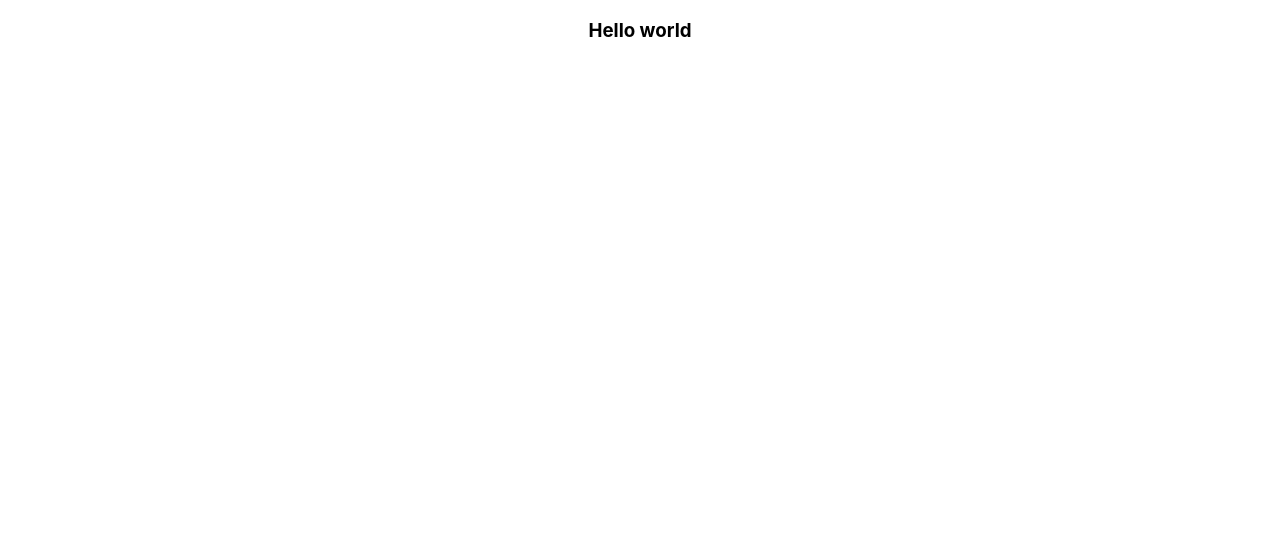
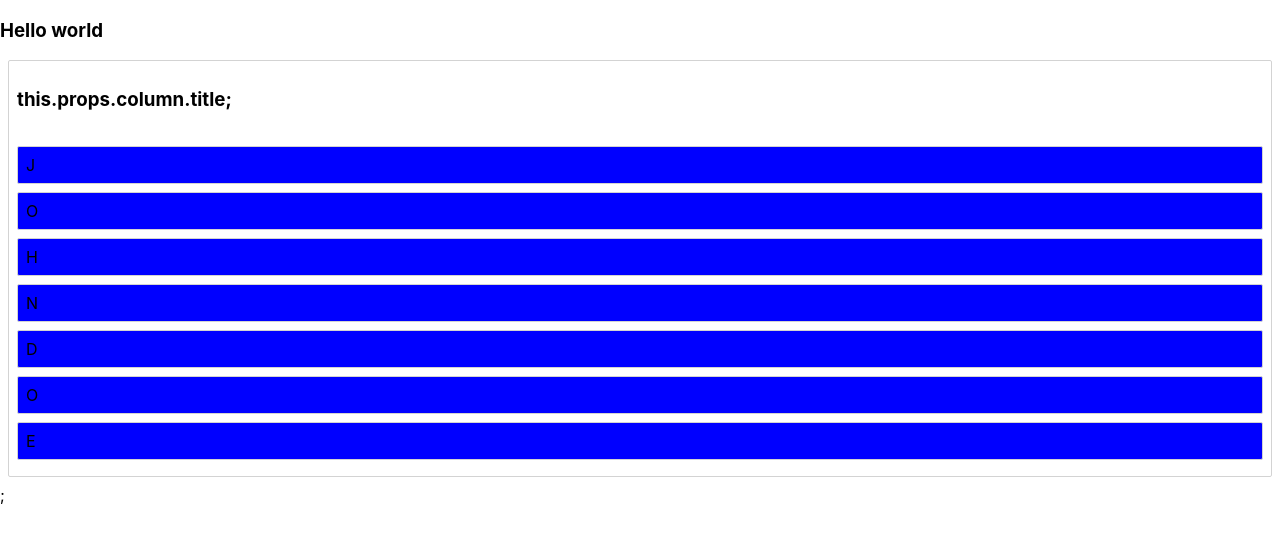
Before and after one commit to JasonSimms/name-game-react, a React (Create React App) app: page / in a window 1280 px wide. Shown: the top 540 px of the page. Built offline with nearby package versions, Linux system fonts and the light colour scheme.

Commit message:
Dragging working not persistent

```diff
--- a/package.json
+++ b/package.json
@@ -4,10 +4,13 @@
   "private": true,
   "homepage": "http://jasonsimms.github.io/name-game-react/",
   "dependencies": {
+    "@atlaskit/css-reset": "^4.0.0",
     "gh-pages": "^2.0.1",
     "react": "^16.8.6",
+    "react-beautiful-dnd": "^11.0.1",
     "react-dom": "^16.8.6",
-    "react-scripts": "3.0.0"
+    "react-scripts": "3.0.0",
+    "styled-components": "^4.2.0"
   },
   "scripts": {
     "predeploy": "npm run build",
--- a/src/App.js
+++ b/src/App.js
@@ -1,11 +1,13 @@
 import React from 'react';
-// import logo from './logo.svg';
-import './App.css';
+import '@atlaskit/css-reset';
+import Game from './gameField';
+
 
 function App() {
   return (
     <div className="App">
       <h3>Hello world</h3>
+      <Game />
     </div>
   );
 }
--- /dev/null
+++ b/src/Column.jsx
@@ -0,0 +1,43 @@
+import React, { Component } from "react";
+import styled from "styled-components";
+import Letter from "./letter";
+import { Droppable } from "react-beautiful-dnd";
+
+const Container = styled.div`
+  margin: 8px;
+  border: 1px solid lightgrey;
+  border-radius: 2px;
+`;
+const Title = styled.h3`
+  padding: 8px;
+`;
+const List = styled.div`
+  padding: 8px;
+`;
+
+export default class Column extends Component {
+  render() {
+    console.log("this.props");
+    console.log(this.props);
+    return (
+      <Container>
+        <Title>this.props.column.title;</Title>
+        <Droppable droppableId={this.props.column.id}>
+          {provided => (
+            <List
+            ref={provided.innerRef}
+            // innerRef={provided.innerRef}
+            {...provided.droppableProps}>
+
+              {this.props.content.map((el, index) => (
+                <Letter key={el.id} index={index} letter={el} />
+              ))}
+
+              {provided.placeholder}
+            </List>
+          )}
+        </Droppable>
+      </Container>
+    );
+  }
+}
--- /dev/null
+++ b/src/gameField.jsx
@@ -0,0 +1,57 @@
+import { DragDropContext} from "react-beautiful-dnd";
+
+import React, { Component } from "react";
+
+import Column from "./Column";
+
+const initialData = {
+  // letters : [ 'J' , 'O', "H", 'N' , 'D', 'O', 'E'],
+  letters: {
+    J: { id: "J", content: "J" },
+    O: { id: "O", content: "O" },
+    H: { id: "H", content: "H" },
+    N: { id: "N", content: "N" },
+    D: { id: "D", content: "D" },
+    O2: { id: "O2", content: "O" },
+    E: { id: "E", content: "E" },
+    "#": { id: "#", content: "#" }
+  },
+  columns: {
+    "column-1": {
+      id: "column-1",
+      title: "Letter Bank",
+      contentIds: ["J", "O", "H", "N", "D", "O2", "E"]
+    }
+  },
+
+  columnOrder: ["column-1"]
+};
+
+export default class gameField extends Component {
+  state = initialData;
+
+  onDragEnd = result => {
+    console.log(result)
+  }
+
+  render() {
+    return (
+      <DragDropContext
+      // onDragStart
+      // onDragUpdate
+      onDragEnd = {this.onDragEnd}
+
+      >
+        {this.state.columnOrder.map(columnId => {
+          const column = this.state.columns[columnId];
+          const myLetters = column.contentIds.map(el => this.state.letters[el]);
+
+          return (
+            <Column key={column.title} column={column} content={myLetters} />
+          );
+        })}
+        ;
+      </DragDropContext>
+    );
+  }
+}
--- /dev/null
+++ b/src/letter.jsx
@@ -0,0 +1,32 @@
+import React, { Component } from 'react'
+import styled from 'styled-components';
+import { Draggable } from 'react-beautiful-dnd';
+
+const Container = styled.div`
+border: 1px solid lightgrey;
+border-radius: 2px;
+padding: 8px;
+margin-bottom: 8px;
+background: blue;
+
+`;
+
+export default class task extends Component {
+  render() {
+    console.log(this.props)
+    return (
+      <Draggable draggableId={this.props.letter.id} index={this.props.index}>
+      {(provided) => (
+        <Container
+        {...provided.draggableProps}
+        {...provided.dragHandleProps}
+        ref={provided.innerRef}
+        // innerRef={provided.innerRef}
+        >
+        {this.props.letter.content}
+      </Container>
+      )}
+      </Draggable>
+    )
+  }
+}
```
Also changed, not shown: src/logo.svg (deleted), 1 other file (tests, documents, lock files or other folders).
